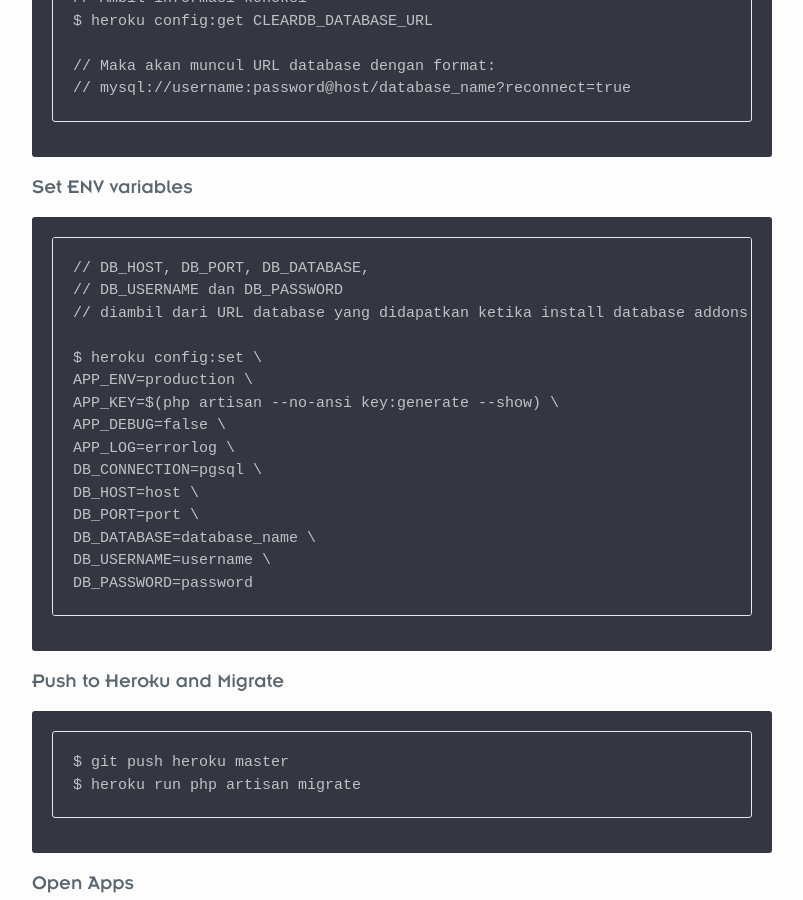
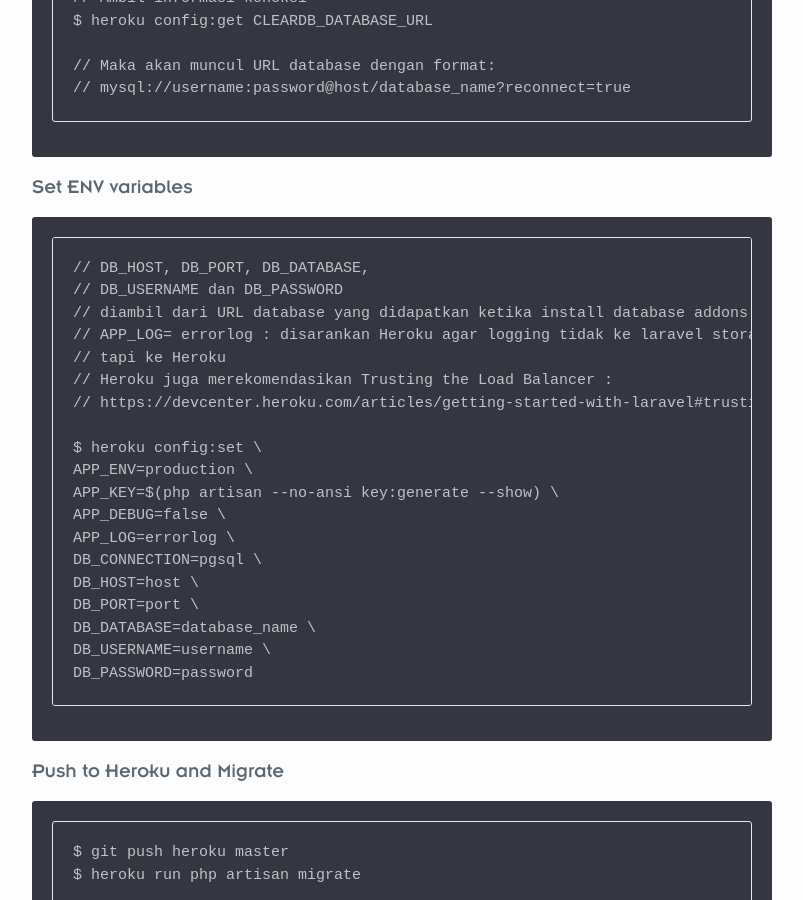
Before and after one commit to khoerodin/khoerodin.github.io, a Jekyll site: the page built from _posts/2017-1-13-deploy-laravel-ke-heroku.md, in a window 1280 px wide and 900 px high, scrolled down 2002 px. Shown: the whole window, without its empty margins (238-1041 px from the left). Built offline with Jekyll 4.4.1, drawn with Linux system fonts in a browser that asks for light colours; nearby versions of some CDN libraries; emoji names are drawn with the system emoji font; comment, search, counter and statistics services are not loaded.

Commit message:
edit an article

```diff
--- a/_posts/2017-1-13-deploy-laravel-ke-heroku.md
+++ b/_posts/2017-1-13-deploy-laravel-ke-heroku.md
@@ -78,6 +78,10 @@ $ heroku config:get CLEARDB_DATABASE_URL
 // DB_HOST, DB_PORT, DB_DATABASE,
 // DB_USERNAME dan DB_PASSWORD
 // diambil dari URL database yang didapatkan ketika install database addons
+// APP_LOG= errorlog : disarankan Heroku agar logging tidak ke laravel storage
+// tapi ke Heroku
+// Heroku juga merekomendasikan Trusting the Load Balancer :
+// https://devcenter.heroku.com/articles/getting-started-with-laravel#trusting-the-load-balancer
 
 $ heroku config:set \
 APP_ENV=production \
```
